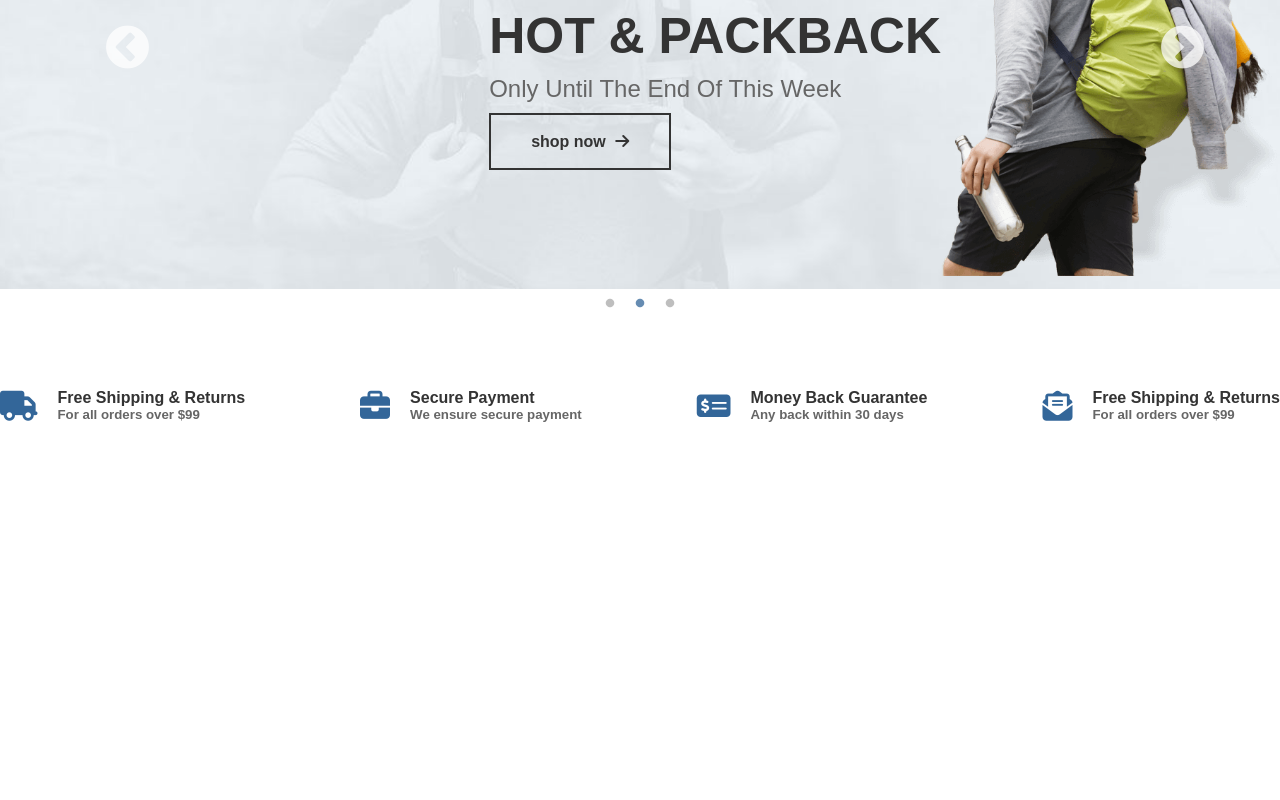
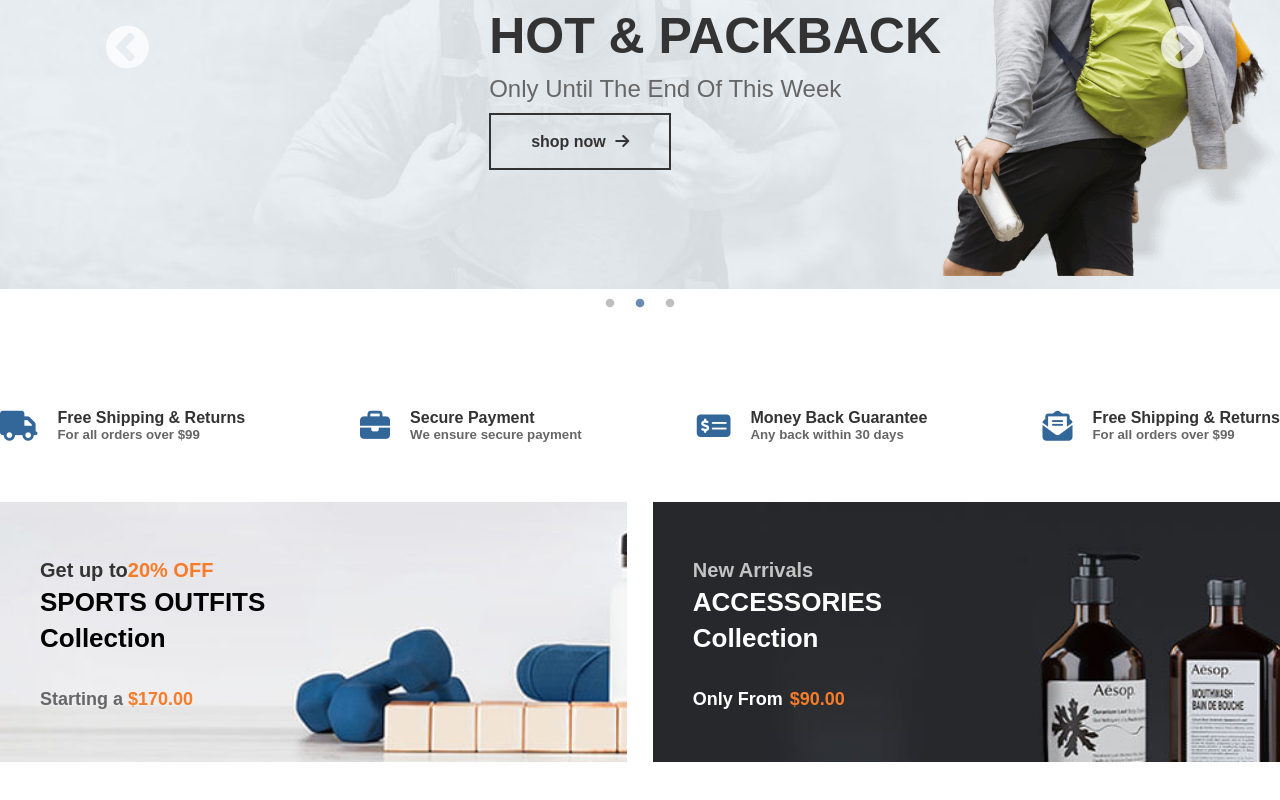
Before and after one commit to Jigar-Makwanaa/react-final-project, a React (Create React App) app: page / in a window 1280 px wide. Shown: the part 434-1234 px from the top of the page. Before the commit the page ends 956 px from the top, so only its background shows below. Built offline with nearby package versions, Linux system fonts and the light colour scheme; data requests are answered from the project's data file.

Commit message:
modified file

```diff
--- a/src/Components/About/About.jsx
+++ b/src/Components/About/About.jsx
@@ -46,10 +46,27 @@ const About = () => {
                                 </div>
                             </div>
                         </div>
+                        <div className="banner-section flex">
+                            <div className="box flex" style={{ backgroundImage: 'url("../img/1-1.jpg")' }}>
+                                <div className="content">
+                                    <h3>Get up to<span>20% OFF</span></h3>
+                                    <h2>SPORTS OUTFITS</h2>
+                                    <h4>Collection</h4>
+                                    <h5>Starting a <span>$170.00</span></h5>
+                                </div>
+                            </div>
+                            <div className="box flex" style={{ backgroundImage: 'url("../img/1-2.jpg")' }}>
+                                <div className="content c-2">
+                                    <h3>New Arrivals</h3>
+                                    <h2>ACCESSORIES</h2>
+                                    <h4>Collection</h4>
+                                    <h5>Only From<span>$90.00</span></h5>
+                                </div>
+                            </div>
+                        </div>
                     </div>
                 </div>
             </div>
-
         </>
     )
 }
--- a/src/Components/About/about.css
+++ b/src/Components/About/about.css
@@ -2,6 +2,7 @@
   padding: 100px 0px;
 }
 .about-section .container .row .main {
+  padding: 20px 0px;
   justify-content: space-between;
 }
 .about-section .container .row .main .box {
@@ -23,4 +24,74 @@
 }
 .about-section .container .row .main .box:hover .img i {
   transform: scale(1.1);
+}
+.about-section .container .row .banner-section {
+  padding: 40px 0px;
+  justify-content: space-between;
+}
+.about-section .container .row .banner-section .box {
+  width: 49%;
+  height: 260px;
+  background-repeat: no-repeat;
+  background-size: cover;
+  align-items: center;
+}
+.about-section .container .row .banner-section .box .content {
+  padding: 0px 40px;
+  width: 50%;
+}
+.about-section .container .row .banner-section .box .content h3 {
+  font-size: 20px;
+  color: #333;
+  padding: 5px 0px;
+}
+.about-section .container .row .banner-section .box .content h3 span {
+  color: #f77c29;
+  font-weight: 900;
+}
+.about-section .container .row .banner-section .box .content h2 {
+  font-size: 26px;
+  font-weight: 900;
+}
+.about-section .container .row .banner-section .box .content h4 {
+  font-size: 26px;
+  padding: 5px 0px;
+}
+.about-section .container .row .banner-section .box .content h5 {
+  color: #666;
+  font-size: 18px;
+  padding-top: 30px;
+}
+.about-section .container .row .banner-section .box .content h5 span {
+  color: #f77c29;
+  font-size: 18px;
+}
+.about-section .container .row .banner-section .box .c-2 h3 {
+  font-size: 20px;
+  color: #c4c4c5;
+  padding: 5px 0px;
+}
+.about-section .container .row .banner-section .box .c-2 h3 span {
+  color: #f77c29;
+  font-weight: 900;
+}
+.about-section .container .row .banner-section .box .c-2 h2 {
+  font-size: 26px;
+  font-weight: 900;
+  color: white;
+}
+.about-section .container .row .banner-section .box .c-2 h4 {
+  font-size: 26px;
+  padding: 5px 0px;
+  color: white;
+}
+.about-section .container .row .banner-section .box .c-2 h5 {
+  color: white;
+  font-size: 18px;
+  padding-top: 30px;
+}
+.about-section .container .row .banner-section .box .c-2 h5 span {
+  color: #f77c29;
+  font-size: 18px;
+  padding-left: 7px;
 }/*# sourceMappingURL=about.css.map */
--- a/src/Components/About/about.scss
+++ b/src/Components/About/about.scss
@@ -1,9 +1,12 @@
 .about-section {
     padding: 100px 0px;
+
     .container {
         .row {
             .main {
+                padding: 20px 0px;
                 justify-content: space-between;
+
                 .box {
                     display: flex;
                     justify-content: space-between;
@@ -17,10 +20,12 @@
                             transition: all 0.5s;
                         }
                     }
+
                     .content {
                         h4 {
                             color: #333;
                         }
+
                         h5 {
                             color: #666;
                         }
@@ -35,6 +40,92 @@
                     }
                 }
             }
+
+            .banner-section {
+                padding: 40px 0px;
+                justify-content: space-between;
+
+                .box {
+                    width: 49%;
+                    height: 260px;
+                    background-repeat: no-repeat;
+                    background-size: cover;
+                    align-items: center;
+
+                    .content {
+                        padding: 0px 40px;
+                        width: 50%;
+
+                        h3 {
+                            font-size: 20px;
+                            color: #333;
+                            padding: 5px 0px;
+
+                            span {
+                                color: #f77c29;
+                                font-weight: 900;
+                            }
+                        }
+
+                        h2 {
+                            font-size: 26px;
+                            font-weight: 900;
+                        }
+
+                        h4 {
+                            font-size: 26px;
+                            padding: 5px 0px;
+                        }
+
+                        h5 {
+                            color: #666;
+                            font-size: 18px;
+                            padding-top: 30px;
+
+                            span {
+                                color: #f77c29;
+                                font-size: 18px;
+                            }
+                        }
+                    }
+                    .c-2 {
+                        h3 {
+                            font-size: 20px;
+                            color: #c4c4c5;
+                            padding: 5px 0px;
+
+                            span {
+                                color: #f77c29;
+                                font-weight: 900;
+                            }
+                        }
+
+                        h2 {
+                            font-size: 26px;
+                            font-weight: 900;
+                            color: white;
+                        }
+
+                        h4 {
+                            font-size: 26px;
+                            padding: 5px 0px;
+                            color: white;
+                        }
+
+                        h5 {
+                            color: white;
+                            font-size: 18px;
+                            padding-top: 30px;
+
+                            span {
+                                color: #f77c29;
+                                font-size: 18px;
+                                padding-left: 7px;
+                            }
+                        }
+                    }
+                }
+            }
         }
     }
 }
```
Also changed, not shown: 1 other file (tests, documents, lock files or other folders).
